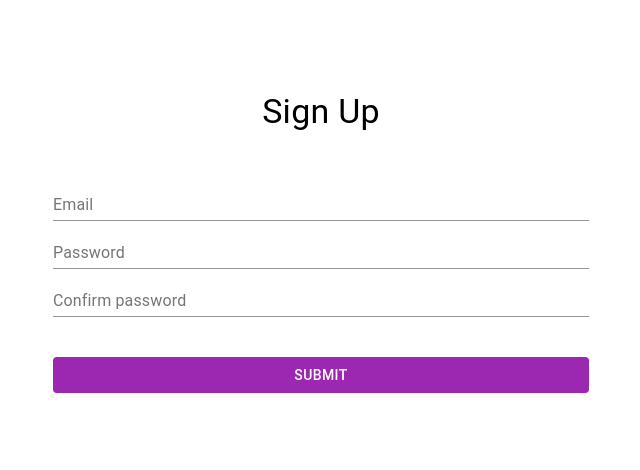
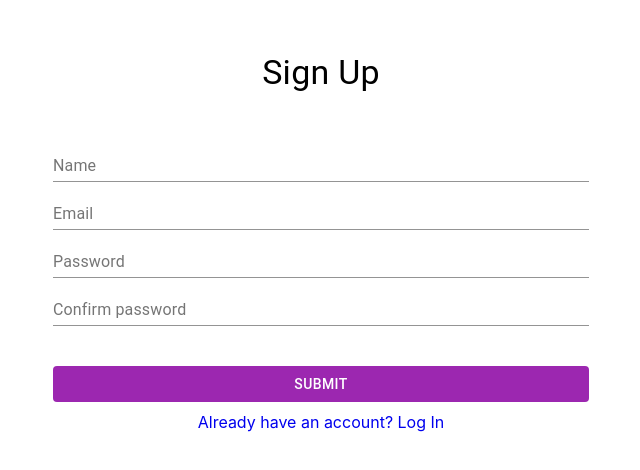
Before and after one commit to Lokor4ik/KanbanBoard, a React (Create React App) app in the folder app/: page /signup in a window 1280 px wide. Shown: the part 158-628 px from the top of the page, without its empty margins (319-959 px from the left). Built offline with nearby package versions, Linux system fonts and the light colour scheme.

Commit message:
added new components as props

```diff
--- a/app/src/containers/SignIn/SignIn.tsx
+++ b/app/src/containers/SignIn/SignIn.tsx
@@ -5,6 +5,7 @@ import { useFormik } from 'formik';
 import * as yup from 'yup';
 
 import SignsForm from 'components/SignsForm/SignsForm';
+import HaveAnAccount from 'components/HaveAnAccount/HaveAnAccount';
 
 import { RootState } from 'store/types';
 import { loginUser } from 'store/auth/action';
@@ -59,6 +60,7 @@ const SignInContainer = () => {
       open={open}
       handleClose={handleClose}
       errorMessages={errorMessages}
+      haveAnAccount={<HaveAnAccount title="Sign up for an account" path="/signup" />}
     />
   );
 };
--- a/app/src/containers/SignUp/SignUp.tsx
+++ b/app/src/containers/SignUp/SignUp.tsx
@@ -7,6 +7,8 @@ import * as yup from 'yup';
 import TextField from '@material-ui/core/TextField';
 
 import SignsForm from 'components/SignsForm/SignsForm';
+import HaveAnAccount from 'components/HaveAnAccount/HaveAnAccount';
+import NameField from 'components/NameField/NameField';
 
 import { RootState } from 'store/types';
 import { registerUser } from 'store/auth/action';
@@ -38,6 +40,7 @@ const SignUpContainer = () => {
   };
 
   const validationSchema = yup.object({
+    name: yup.string().required('Name is required'),
     email: yup.string().email('Enter a valid email').required('Email is required'),
     password: yup
       .string()
@@ -70,6 +73,8 @@ const SignUpContainer = () => {
       open={open}
       handleClose={handleClose}
       errorMessages={errorMessages}
+      haveAnAccount={<HaveAnAccount title="Already have an account? Log In" path="/login" />}
+      nameField={<NameField formik={formik} />}
     >
       <TextField
         fullWidth
```
